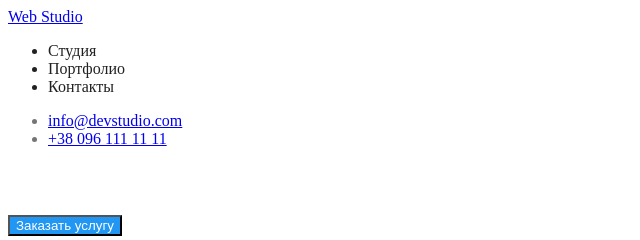
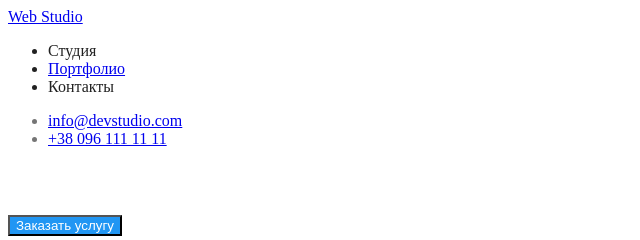
Before and after one commit to olena-bystra/goit-markup-hw-02, a plain HTML site: page index.html in a window 1280 px wide. Shown: the top 240 px of the page, 0-640 px from the left. Drawn offline with Linux system fonts and the light colour scheme.

Commit message:
Обернула в <a>переходы

```diff
--- a/index.html
+++ b/index.html
@@ -16,7 +16,7 @@
         <nav class="nav">
             <ul>
                 <li class="nav">Студия</li>
-                <li class="nav"><a href="./portfolio.html"></a>Портфолио</li>
+                <li class="nav"><a href="./portfolio.html">Портфолио</a></li>
                 <li class="nav">Контакты</li>
             </ul>
         </nav>
```
Also changed, not shown: portfolio.html (+1 -1 lines).
